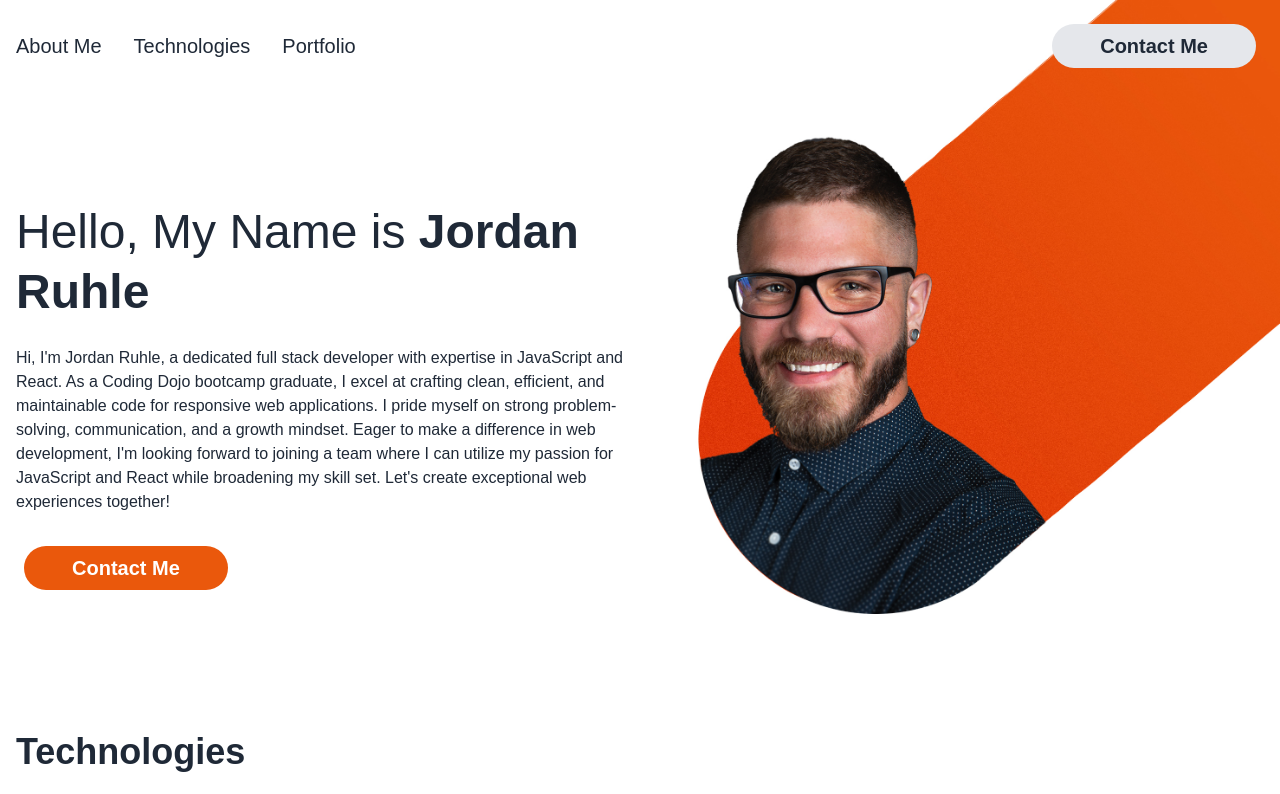
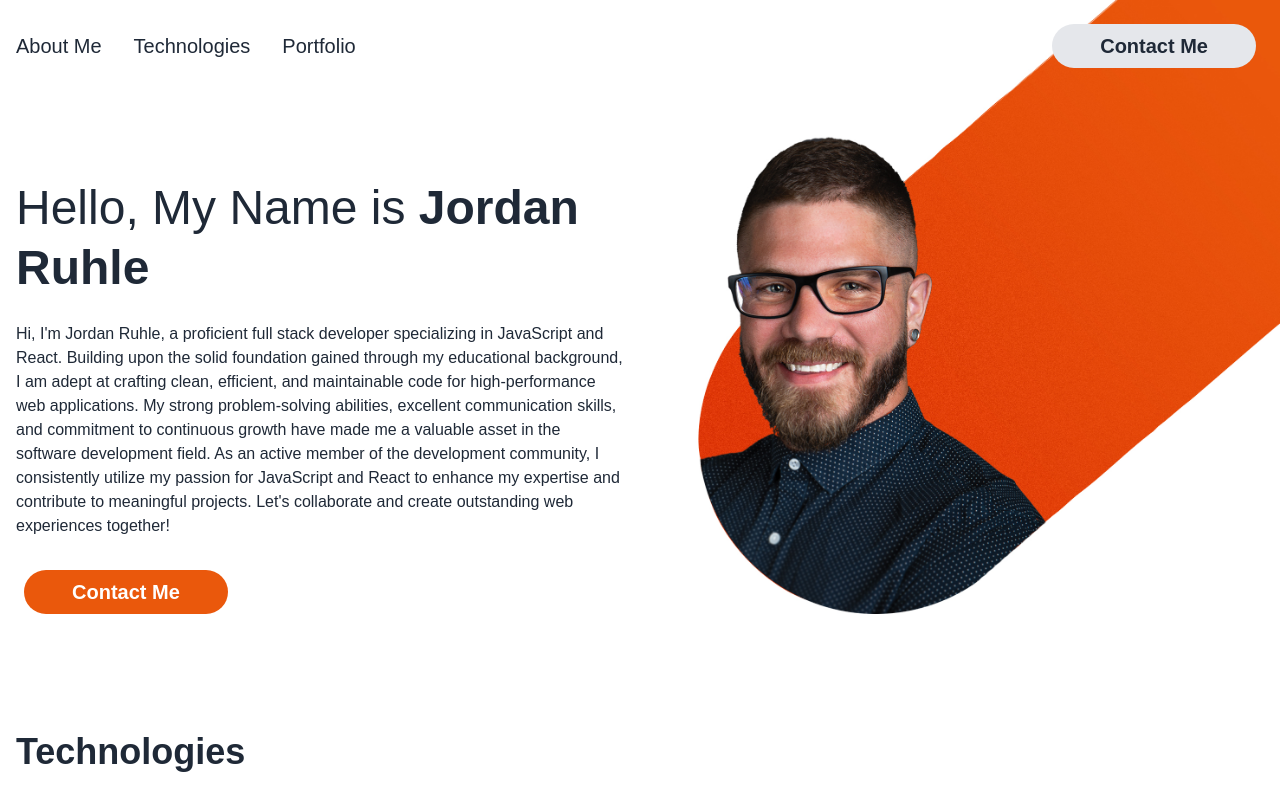
Before and after one commit to jordanruhle/portfolio, a React (Create React App) app in the folder client/: page / in a window 1280 px wide. Shown: the top 794 px of the page. Built offline with nearby package versions, Linux system fonts and the light colour scheme.

Commit message:
updated about section

```diff
--- a/client/src/components/AboutMe.jsx
+++ b/client/src/components/AboutMe.jsx
@@ -8,7 +8,7 @@ const AboutMe = () => {
       <div className="mb-6">
         <h2 className="text-5xl leading-tight w-70 mb-6">Hello, My Name is <span className='font-bold'>Jordan Ruhle</span></h2>
         <p className='mb-6'>
-          Hi, I'm Jordan Ruhle, a dedicated full stack developer with expertise in JavaScript and React. As a Coding Dojo bootcamp graduate, I excel at crafting clean, efficient, and maintainable code for responsive web applications. I pride myself on strong problem-solving, communication, and a growth mindset. Eager to make a difference in web development, I'm looking forward to joining a team where I can utilize my passion for JavaScript and React while broadening my skill set. Let's create exceptional web experiences together!
+          Hi, I'm Jordan Ruhle, a proficient full stack developer specializing in JavaScript and React. Building upon the solid foundation gained through my educational background, I am adept at crafting clean, efficient, and maintainable code for high-performance web applications. My strong problem-solving abilities, excellent communication skills, and commitment to continuous growth have made me a valuable asset in the software development field. As an active member of the development community, I consistently utilize my passion for JavaScript and React to enhance my expertise and contribute to meaningful projects. Let's collaborate and create outstanding web experiences together!
         </p>
         <a href="mailto:jordanruhle@gmail.com">
           <PillButton buttonText='Contact Me' buttonColor='bg-orange-600' hoverColor='bg-orange-400' textColor='text-white' />
```
